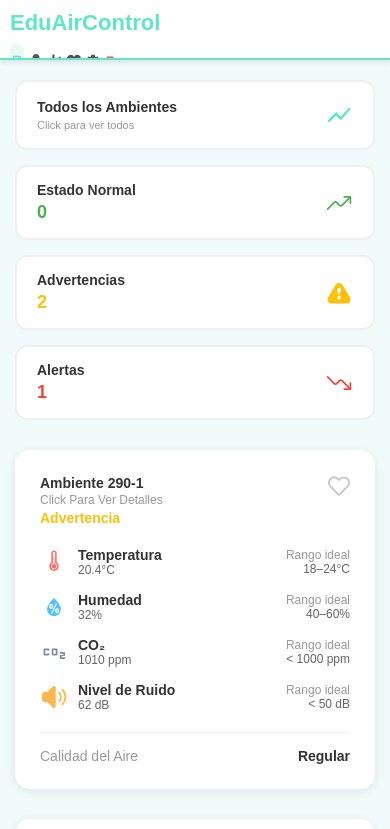
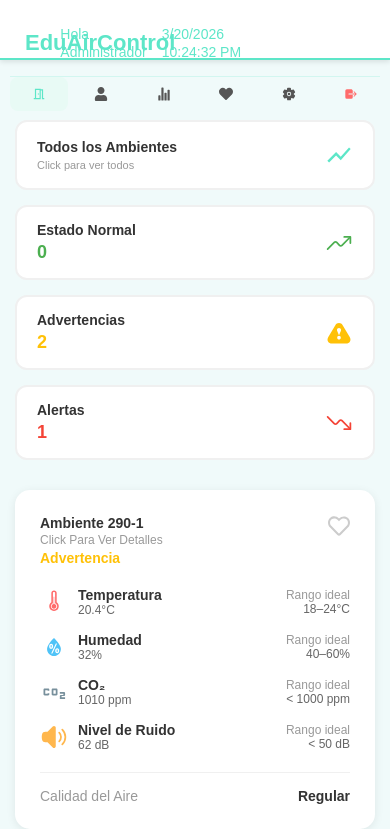
Before and after one commit to kensarusi/EduAirControl, a React (Vite) app in the folder Front-End/: page /dashboard in a window 390 px wide. Shown: the top 829 px of the page. Built offline with nearby package versions, Linux system fonts and the light colour scheme.

Commit message:
responsive web update

```diff
--- a/Front-End/src/components/layout/Navbar.jsx
+++ b/Front-End/src/components/layout/Navbar.jsx
@@ -22,15 +22,15 @@ function Navbar() {
   return (
   <nav className="navbar">
 
-      {/* LOGO */}
+    {/* FILA 1: logo + info */}
+    <div className="navbar-top-row">
       <div className="navbar-logo" onClick={() => navigate('/dashboard')}>
         <h2>EduAirControl</h2>
       </div>
+      <NavbarInfo role="admin" />
+    </div>
 
-
-      <NavbarInfo role="admin" />
-
-      {/* MENU */}
+    {/* FILA 2: menú íconos */}
     <div className="navbar-menu">
       {menuItems.map((item) => (
         <div
@@ -42,14 +42,13 @@ function Navbar() {
           <span>{item.label}</span>
         </div>
       ))}
-
       <div className="navbar-item logout" onClick={() => navigate('/')}>
         <IoLogOut />
         <span>{t('nav.logout')}</span>
       </div>
     </div>
+
   </nav>
-  )
-}
+)}
 
 export default Navbar
--- a/Front-End/src/styles/app/Dashboard.css
+++ b/Front-End/src/styles/app/Dashboard.css
@@ -47,3 +47,8 @@
     flex: none;
   }
 }
+
+@media (max-width: 768px) {
+  .dashboard-page    { padding-top: 120px; }
+  .all-env-container { padding-top: 120px; }
+}
--- a/Front-End/src/styles/components/AllEnvironments.css
+++ b/Front-End/src/styles/components/AllEnvironments.css
@@ -288,6 +288,11 @@
   }
 }
 
+@media (max-width: 768px) {
+  .dashboard-page    { padding-top: 120px; }
+  .all-env-container { padding-top: 120px; }
+}
+
 /* ── Dark Mode ── */
 body.dark-mode .all-env-page       { background-color: #0f1f3d; }
 body.dark-mode .all-env-title      { color: #e0e0e0; }
--- a/Front-End/src/styles/layout/Navbar.css
+++ b/Front-End/src/styles/layout/Navbar.css
@@ -3,7 +3,7 @@
   align-items: center;
   justify-content: space-between;
   background-color: white;
-  padding: 0 20px;
+  padding: 0 30px;
   height: 60px;
   border-bottom: 2px solid #5de6c8;
   box-shadow: 0 2px 5px rgba(0, 0, 0, 0.1);
@@ -12,7 +12,6 @@
   left: 0;
   right: 0;
   z-index: 1000;
-  overflow: hidden; /* ← evita que el contenido desborde */
 }
 
 .navbar-logo h2 {
@@ -20,7 +19,16 @@
   margin: 0;
   font-size: 22px;
   cursor: pointer;
-  white-space: nowrap; /* ← evita que el logo se parta */
+  white-space: nowrap;
+}
+
+.navbar-info {
+  display: flex;
+  flex-direction: column;
+  align-items: center;
+  font-size: 13px;
+  color: #555;
+  line-height: 1.3;
 }
 
 .navbar-menu {
@@ -29,7 +37,6 @@
   margin: 0;
   padding: 0;
   gap: 5px;
-  flex-shrink: 0; /* ← el menú no se comprime */
 }
 
 .navbar-item {
@@ -45,100 +52,68 @@
   white-space: nowrap;
 }
 
-.navbar-item:hover {
-  background-color: #e8faf5;
-  color: #5de6c8;
+.navbar-item:hover  { background-color: #e8faf5; color: #5de6c8; }
+.navbar-item.active { background-color: #e8faf5; color: #5de6c8; }
+.navbar-item.logout { color: #ff6b6b; }
+.navbar-item.logout:hover { background-color: #ffe0e0; color: #ff4444; }
+
+/* Dark Mode */
+body.dark-mode .navbar      { background-color: #16213e; border-bottom-color: #5de6c8; }
+body.dark-mode .navbar-info { color: #aaa; }
+body.dark-mode .navbar-item { color: #e0e0e0; }
+body.dark-mode .navbar-item:hover,
+body.dark-mode .navbar-item.active { background-color: #1a2a50; color: #5de6c8; }
+
+/* ── Tablet: ocultar labels de texto ── */
+@media (max-width: 1024px) {
+  .navbar-item span { display: none; }
+  .navbar-item { padding: 8px 10px; }
+  .navbar-info { font-size: 12px; }
 }
 
-.navbar-item.active {
-  background-color: #e8faf5;
-  color: #5de6c8;
-}
+/* ── Móvil: dos filas limpias ── */
+@media (max-width: 768px) {
+  .navbar {
+    flex-direction: column;
+    height: auto;
+    padding: 8px 16px 0px;   /* ← sin padding-bottom, lo maneja el menu */
+    gap: 0;
+    align-items: stretch;
+    overflow: visible;
+  }
 
-.navbar-icon {
-  font-size: 18px;
-  display: flex;
-  align-items: center;
-}
+  .navbar-top-row {
+    display: flex;
+    align-items: center;
+    justify-content: space-between;
+    width: 100%;
+    padding:  15px;      /* ← espacio debajo del logo/info */
+  }
 
-.navbar-label {
-  font-weight: 500;
-}
+  .navbar-logo h2 { font-size: 18px; }
 
-.navbar-item.logout {
-  color: #ff6b6b;
-}
+  .navbar-info {
+    flex-direction: row;
+    gap: 8px;
+    font-size: 11px;
+    align-items: center;
+  }
 
-.navbar-item.logout:hover {
-  background-color: #ffe0e0;
-  color: #ff4444;
-}
-
-/* Dark Mode */
-body.dark-mode .navbar {
-  background-color: #16213e;
-  border-bottom-color: #5de6c8;
-}
-
-body.dark-mode .navbar-item {
-  color: #e0e0e0;
-}
-
-body.dark-mode .navbar-item:hover,
-body.dark-mode .navbar-item.active {
-  background-color: #1a2a50;
-  color: #5de6c8;
-}
-
-/* ── Tablet: ocultar labels ── */
-@media (max-width: 1024px) {
-  .navbar-item span {
-    display: none;
+  .navbar-menu {
+    width: 100%;
+    justify-content: space-around;
+    border-top: 1px solid rgba(93, 230, 200, 0.2);
+    padding: 8px 0 10px;     /* ← espacio arriba Y abajo de los íconos */
+    gap: 0;
   }
 
   .navbar-item {
-    padding: 8px 10px;
-  }
-}
-
-/* ── Medio: ocultar NavbarInfo ── */
-@media (max-width: 768px) {
-  .navbar {
-    padding: 0 12px;
-    gap: 8px;
+    padding: 6px 10px;       /* ← más padding para que no se vean apretados */
+    font-size: 20px;
+    flex: 1;
+    justify-content: center;
+    border-radius: 8px;
   }
 
-  .navbar-logo h2 {
-    font-size: 16px;
-  }
-
-  /* Oculta el NavbarInfo (fecha/hora/saludo) para dar espacio al menú */
-  .navbar > *:nth-child(2) {
-    display: none;
-  }
-
-  .navbar-item {
-    padding: 6px 8px;
-    font-size: 18px;
-  }
-
-  .navbar-item span {
-    display: none;
-  }
+  .navbar-item span { display: none; }
 }
-
-/* ── Muy pequeño: reducir logo ── */
-@media (max-width: 480px) {
-  .navbar-logo h2 {
-    font-size: 14px;
-  }
-
-  .navbar-item {
-    padding: 5px 6px;
-    font-size: 16px;
-  }
-
-  .navbar-menu {
-    gap: 2px;
-  }
-}
```
Also changed, not shown: 1 other file (tests, documents, lock files or other folders). Lines whose indentation alone changed are shown as unchanged.
